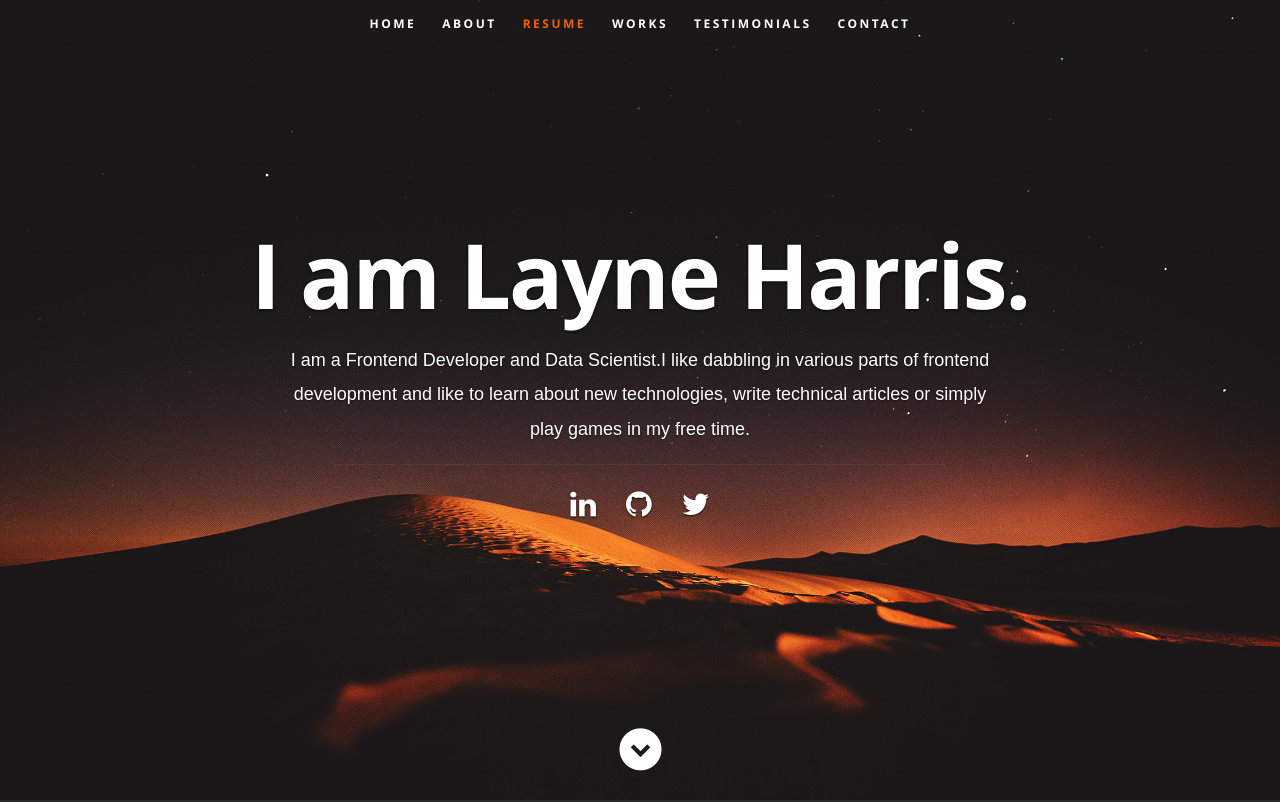
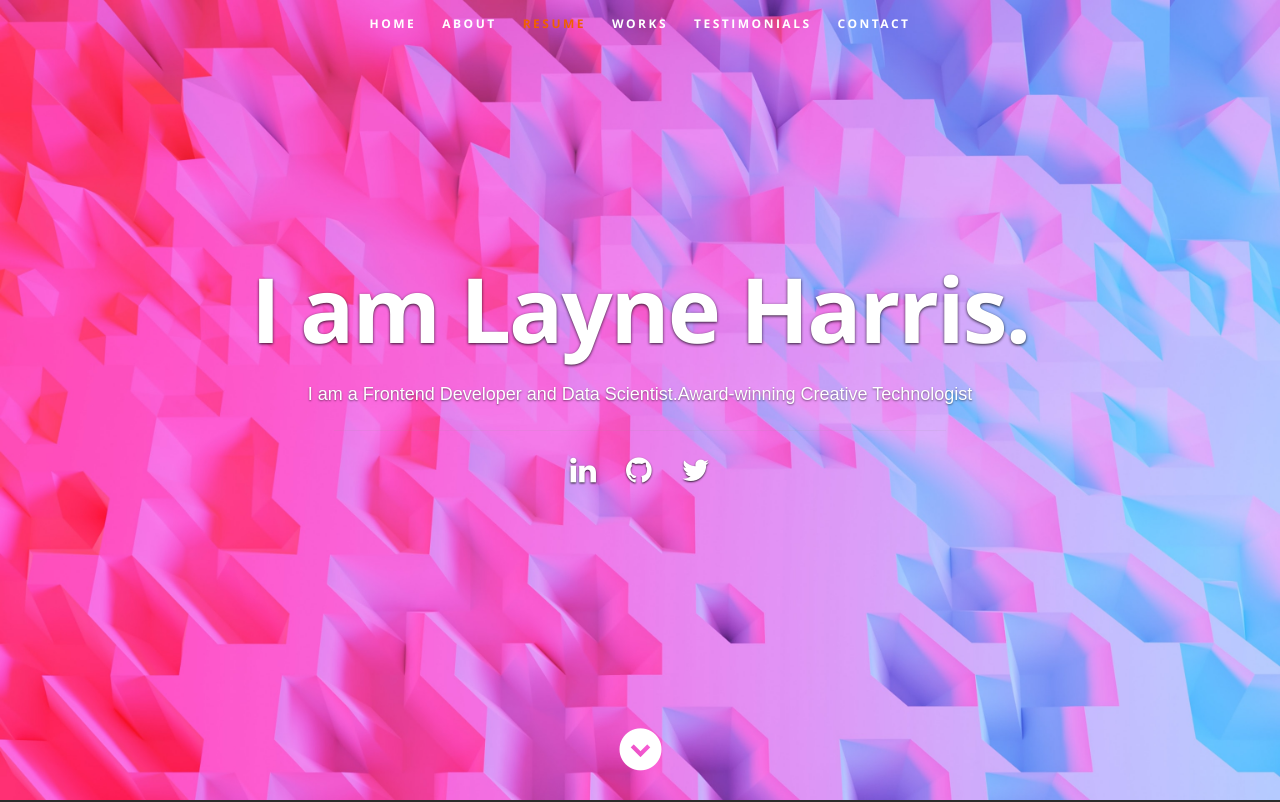
Before and after one commit to hellroy/layneharris_www, a React (Create React App) app: page / in a window 1280 px wide. Shown: the top 802 px of the page. Built offline with nearby package versions, Linux system fonts and the light colour scheme.

Commit message:
updated main graphic

```diff
--- a/public/css/layout.css
+++ b/public/css/layout.css
@@ -33,7 +33,7 @@ header {
    height: 800px;
    min-height: 500px;
    width: 100%;
-   background: #161415 url(../images/header-background.jpg) no-repeat top center;
+   background: #161415 url(../images/layne-harris-yQnSeRI5W1I-unsplash.jpg) no-repeat top center;
    background-size: cover !important;
 	-webkit-background-size: cover !important;
    text-align: center;
--- a/src/resumeData.js
+++ b/src/resumeData.js
@@ -4,7 +4,7 @@ let resumeData = {
     "role": "Frontend Developer and Data Scientist",
     "linkedinId":"Your LinkedIn Id",
     "skypeid": "Your skypeid",
-    "roleDescription": "I like dabbling in various parts of frontend development and like to learn about new technologies, write technical articles or simply play games in my free time.",
+    "roleDescription": "Award-winning Creative Technologist",
     "socialLinks":[
         {
           "name":"linkedin",
```
Also changed, not shown: public/images/layne-harris-yQnSeRI5W1I-unsplash.jpg (added).
